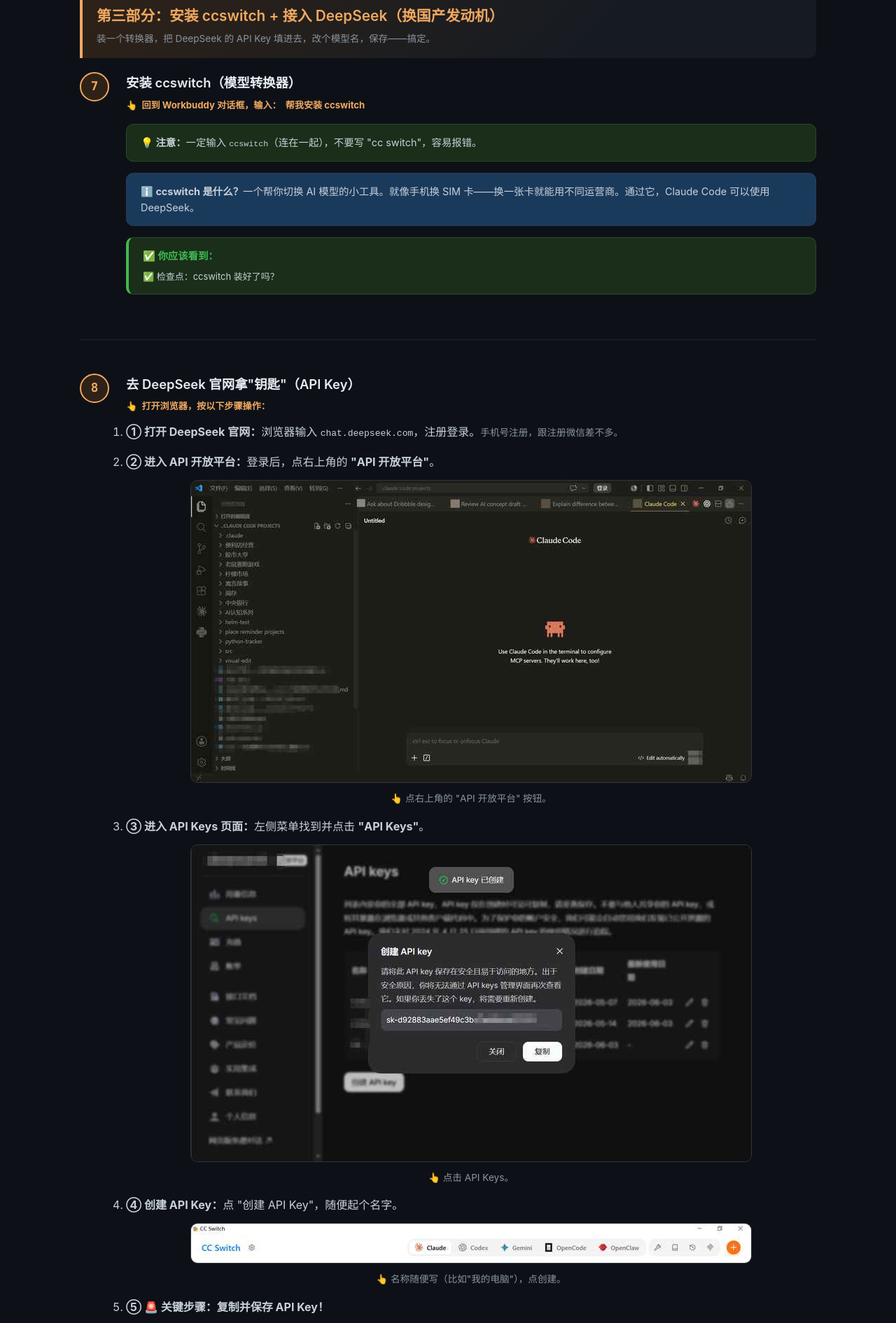
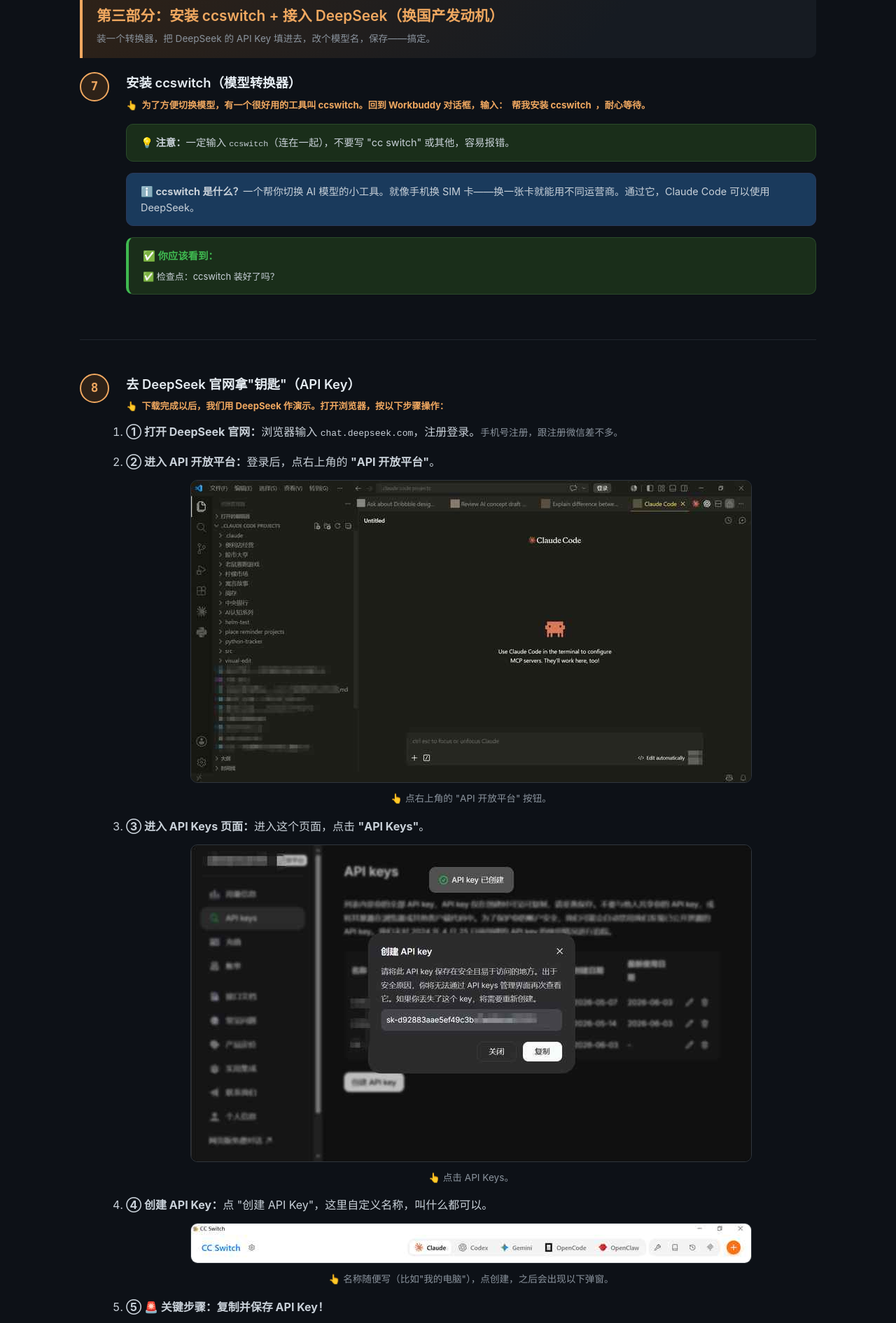
Before and after one commit to hcpthanks/ClaudeTrip, a website: page claude-code-learning-site/pre-basics/deepseek-setup.html in a window 1280 px wide. Shown: the part 7000-8891 px from the top of the page at 70% size. Drawn offline with Linux system fonts and the light colour scheme.

Commit message:
fix: 第7课文字与原始教程对齐——ccswitch描述+API Key步骤措辞

```diff
--- a/claude-code-learning-site/pre-basics/deepseek-setup.html
+++ b/claude-code-learning-site/pre-basics/deepseek-setup.html
@@ -209,8 +209,8 @@
       <div class="step-num">7</div>
       <div class="step-body">
         <h3>安装 ccswitch（模型转换器）</h3>
-        <div class="step-action">回到 Workbuddy 对话框，输入：<strong>帮我安装 ccswitch</strong></div>
-        <div class="tip"><strong>注意：</strong>一定输入 <code>ccswitch</code>（连在一起），不要写 "cc switch"，容易报错。</div>
+        <div class="step-action">为了方便切换模型，有一个很好用的工具叫 ccswitch。回到 Workbuddy 对话框，输入：<strong>帮我安装 ccswitch</strong>，耐心等待。</div>
+        <div class="tip"><strong>注意：</strong>一定输入 <code>ccswitch</code>（连在一起），不要写 "cc switch" 或其他，容易报错。</div>
         <div class="info"><strong>ccswitch 是什么？</strong>一个帮你切换 AI 模型的小工具。就像手机换 SIM 卡——换一张卡就能用不同运营商。通过它，Claude Code 可以使用 DeepSeek。</div>
         <div class="checkpoint"><p>✅ 检查点：ccswitch 装好了吗？</p></div>
       </div>
@@ -220,24 +220,24 @@
       <div class="step-num">8</div>
       <div class="step-body">
         <h3>去 DeepSeek 官网拿"钥匙"（API Key）</h3>
-        <div class="step-action">打开浏览器，按以下步骤操作：</div>
+        <div class="step-action">下载完成以后，我们用 DeepSeek 作演示。打开浏览器，按以下步骤操作：</div>
         <ol style="margin-top:12px;">
           <li style="margin-bottom:16px;"><strong>① 打开 DeepSeek 官网：</strong>浏览器输入 <code>chat.deepseek.com</code>，注册登录。<span style="color:var(--text-muted);font-size:0.85em;">手机号注册，跟注册微信差不多。</span></li>
           <li style="margin-bottom:16px;"><strong>② 进入 API 开放平台：</strong>登录后，点右上角的 <strong>"API 开放平台"</strong>。
             <img class="tutorial-img" src="../assets/images/douyin-tutorial/pic-06.jpg" alt="DeepSeek API开放平台" loading="lazy">
             <div class="img-label">👆 点右上角的 "API 开放平台" 按钮。</div>
           </li>
-          <li style="margin-bottom:16px;"><strong>③ 进入 API Keys 页面：</strong>左侧菜单找到并点击 <strong>"API Keys"</strong>。
+          <li style="margin-bottom:16px;"><strong>③ 进入 API Keys 页面：</strong>进入这个页面，点击 <strong>"API Keys"</strong>。
             <img class="tutorial-img" src="../assets/images/douyin-tutorial/pic-07.jpg" alt="API Keys页面" loading="lazy">
             <div class="img-label">👆 点击 API Keys。</div>
           </li>
-          <li style="margin-bottom:16px;"><strong>④ 创建 API Key：</strong>点 "创建 API Key"，随便起个名字。
+          <li style="margin-bottom:16px;"><strong>④ 创建 API Key：</strong>点 "创建 API Key"，这里自定义名称，叫什么都可以。
             <img class="tutorial-img" src="../assets/images/douyin-tutorial/pic-08.jpg" alt="创建API Key" loading="lazy">
-            <div class="img-label">👆 名称随便写（比如"我的电脑"），点创建。</div>
+            <div class="img-label">👆 名称随便写（比如"我的电脑"），点创建，之后会出现以下弹窗。</div>
           </li>
           <li style="margin-bottom:16px;"><strong>⑤ 🚨 关键步骤：复制并保存 API Key！</strong>
             <img class="tutorial-img" src="../assets/images/douyin-tutorial/pic-09.jpg" alt="API Key弹窗" loading="lazy">
-            <div class="img-label">👆 ⚠️ <strong>这个弹窗关掉后就永远看不到完整 Key 了！</strong>现在立刻：用鼠标选中 → 右键复制 → 打开记事本 → 粘贴 → 保存到桌面，文件名就叫 "DeepSeek钥匙.txt"。</div>
+            <div class="img-label">👆 ⚠️ <strong>这里一定要复制保存下来，关闭之后无法再打开进行复制。</strong>现在立刻：用鼠标选中 → 右键复制 → 打开记事本 → 粘贴 → 保存到桌面，文件名就叫 "DeepSeek钥匙.txt"。</div>
             <div class="warning" style="background:rgba(210,153,29,0.15);border:2px solid var(--orange);border-radius:var(--radius);padding:14px;margin:10px 0;">
               🚨 <strong>马上做！</strong>不保存的话，这个 Key 就丢了，只能重新创建。
             </div>
@@ -251,7 +251,7 @@
       <div class="step-num">9</div>
       <div class="step-body">
         <h3>配置 ccswitch——把钥匙交给转换器</h3>
-        <div class="step-action">打开 ccswitch，按以下步骤配置：</div>
+        <div class="step-action">此时我们打开 ccswitch，第一个图标为 Claude Code 的图标，点击该图标，并点击右侧加号，进入配置页面。按以下步骤配置：</div>
         <ol style="margin-top:12px;">
           <li style="margin-bottom:12px;"><strong>① 打开 ccswitch：</strong>找到 Claude Code 的图标 → 点它 → 点右侧的 <strong>+</strong>（加号）按钮。
             <img class="tutorial-img" src="../assets/images/douyin-tutorial/pic-10.jpg" alt="ccswitch配置页面" loading="lazy">
```
Also changed, not shown: docs/pre-basics/deepseek-setup.html (+8 -8 lines).
